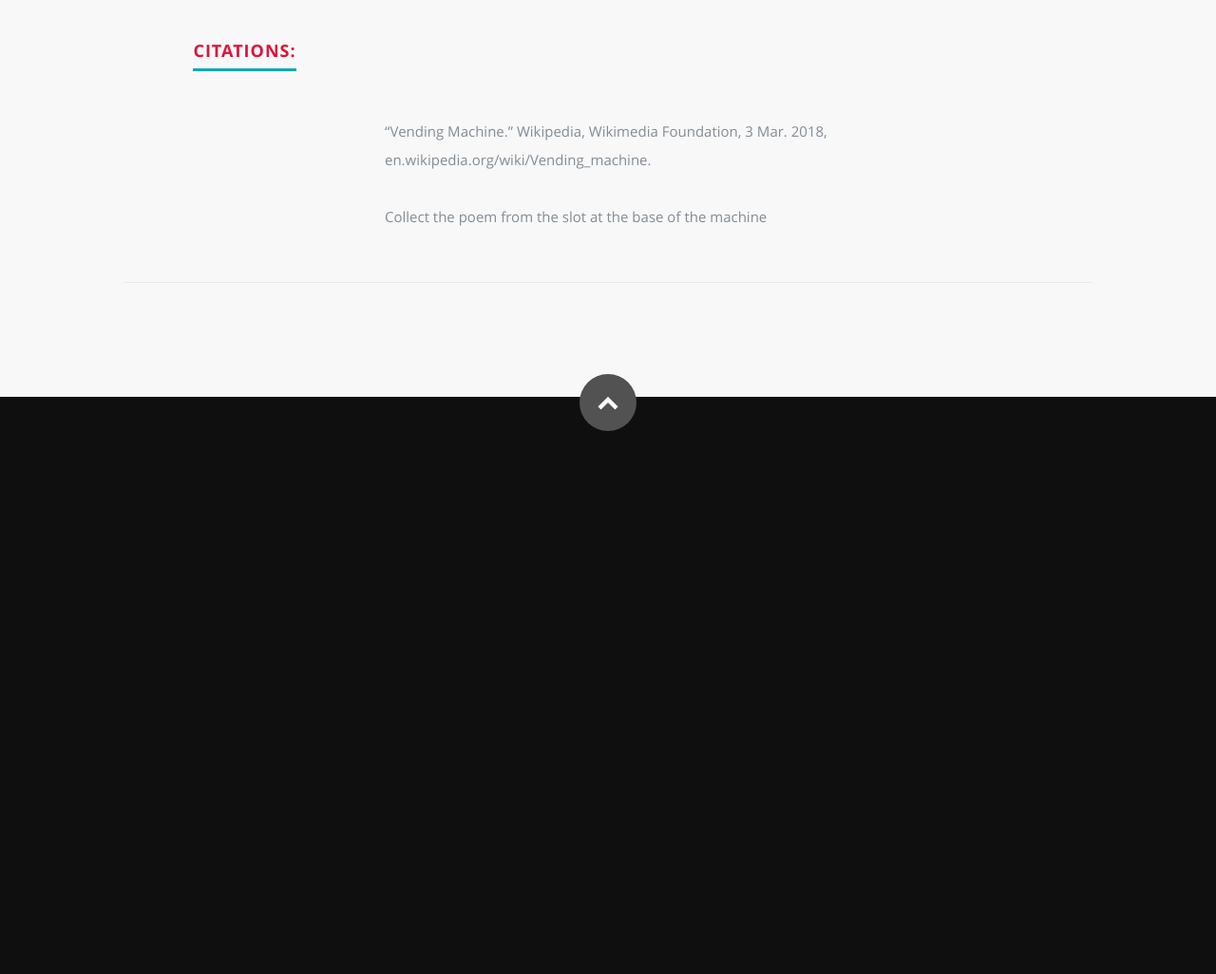
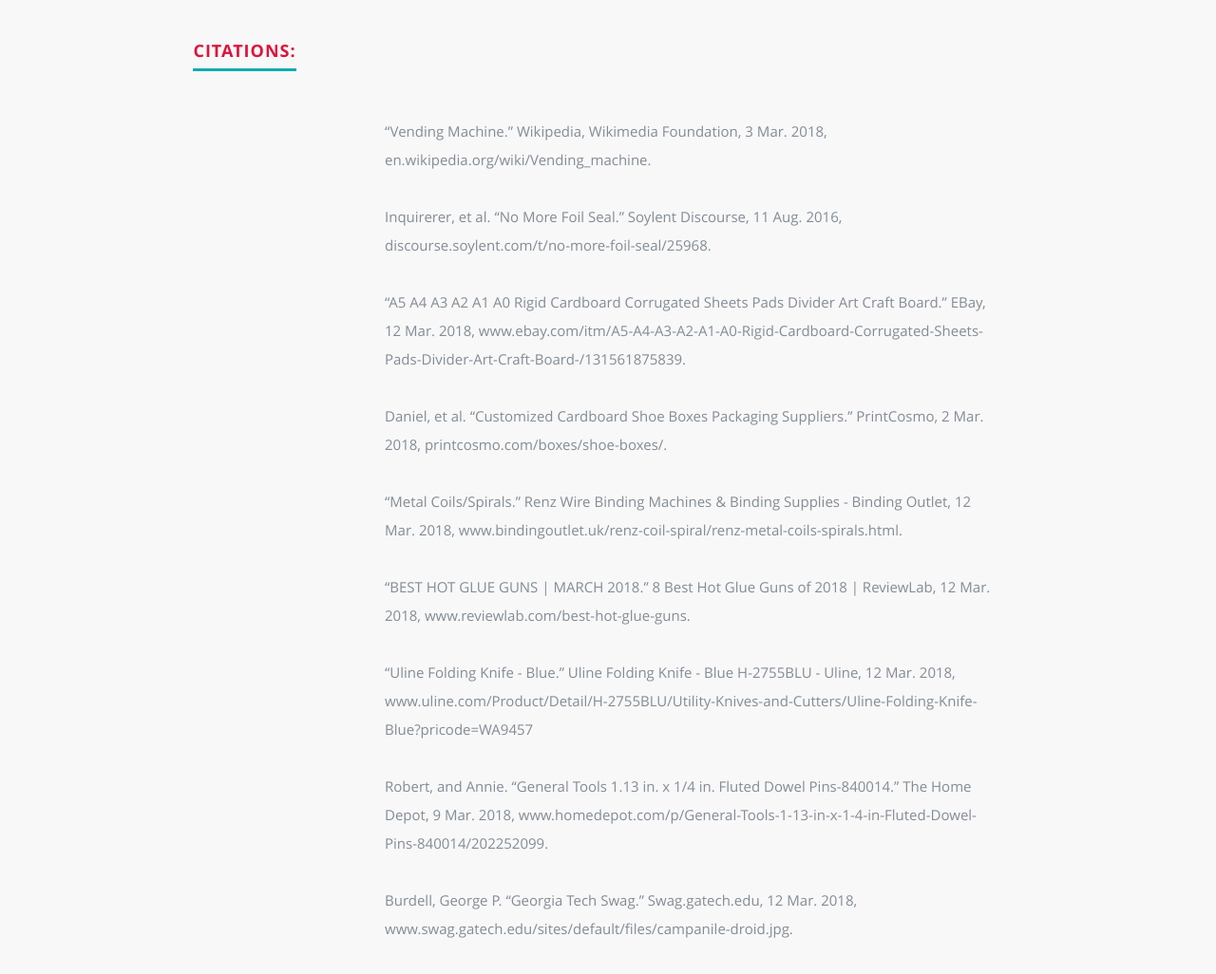
Before and after one commit to LMC3403/lmc3403, a plain HTML site: page index.html in a window 1280 px wide. Shown: the part 8179-9205 px from the top of the page at 95% size. Before the commit the page ends 8693 px from the top, so only its background shows below. Drawn offline with nearby package versions, Linux system fonts and the light colour scheme.

Commit message:
Final update

```diff
--- a/index.html
+++ b/index.html
@@ -603,7 +603,34 @@
                 <div class="row item">
                     <div class="twelve columns">
                         <p>“Vending Machine.” Wikipedia, Wikimedia Foundation, 3 Mar. 2018, en.wikipedia.org/wiki/Vending_machine.
+                        </p>
 
+                    </div>
+                </div>
+                <!-- item end -->
+
+                <div class="row item">
+                    <div class="twelve columns">
+                        <p>Inquirerer, et al. “No More Foil Seal.” Soylent Discourse, 11 Aug. 2016, discourse.soylent.com/t/no-more-foil-seal/25968.
+                        </p>
+                    </div>
+                </div>
+                <!-- item end -->
+
+
+                <div class="row item">
+                    <div class="twelve columns">
+                        <p>“A5 A4 A3 A2 A1 A0 Rigid Cardboard Corrugated Sheets Pads Divider Art Craft Board.” EBay, 12 Mar. 2018, www.ebay.com/itm/A5-A4-A3-A2-A1-A0-Rigid-Cardboard-Corrugated-Sheets-Pads-Divider-Art-Craft-Board-/131561875839.
+                        </p>
+                    </div>
+                </div>
+                <!-- item end -->
+
+
+
+                <div class="row item">
+                    <div class="twelve columns">
+                        <p>                Daniel, et al. “Customized Cardboard Shoe Boxes Packaging Suppliers.” PrintCosmo, 2 Mar. 2018, printcosmo.com/boxes/shoe-boxes/.
                         </p>
                     </div>
                 </div>
@@ -611,11 +638,41 @@
 
                 <div class="row item">
                     <div class="twelve columns">
-                        <p>Collect the poem from the slot at the base of the machine
+                        <p> “Metal Coils/Spirals.” Renz Wire Binding Machines & Binding Supplies - Binding Outlet, 12 Mar. 2018, www.bindingoutlet.uk/renz-coil-spiral/renz-metal-coils-spirals.html.
                         </p>
                     </div>
                 </div>
                 <!-- item end -->
+
+                <div class="row item">
+                    <div class="twelve columns">
+                        <p>                “BEST HOT GLUE GUNS | MARCH 2018.” 8 Best Hot Glue Guns of 2018 | ReviewLab, 12 Mar. 2018, www.reviewlab.com/best-hot-glue-guns.
+
+                        </p>
+                    </div>
+                </div>
+
+                <div class="row item">
+                    <div class="twelve columns">
+                        <p>                 “Uline Folding Knife - Blue.” Uline Folding Knife - Blue H-2755BLU - Uline, 12 Mar. 2018, www.uline.com/Product/Detail/H-2755BLU/Utility-Knives-and-Cutters/Uline-Folding-Knife-Blue?pricode=WA9457
+
+                        </p>
+                    </div>
+                </div>
+
+                <div class="row item">
+                    <div class="twelve columns">
+                        <p>                Robert, and Annie. “General Tools 1.13 in. x 1/4 in. Fluted Dowel Pins-840014.” The Home Depot, 9 Mar. 2018, www.homedepot.com/p/General-Tools-1-13-in-x-1-4-in-Fluted-Dowel-Pins-840014/202252099.
+                        </p>
+                    </div>
+                </div>
+
+                <div class="row item">
+                    <div class="twelve columns">
+                        <p>                                Burdell, George P. “Georgia Tech Swag.” Swag.gatech.edu, 12 Mar. 2018, www.swag.gatech.edu/sites/default/files/campanile-droid.jpg.
+
+                    </div>
+                </div>
 
 
             </div>
```
Also changed, not shown: images/woodenDowel.jpg.
